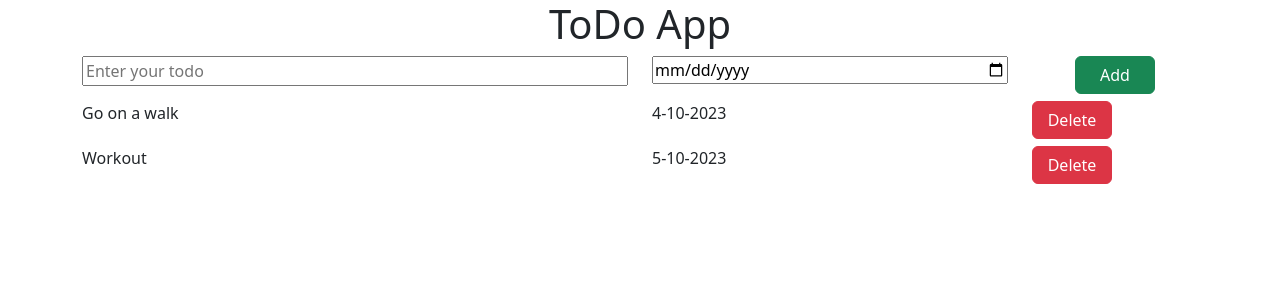
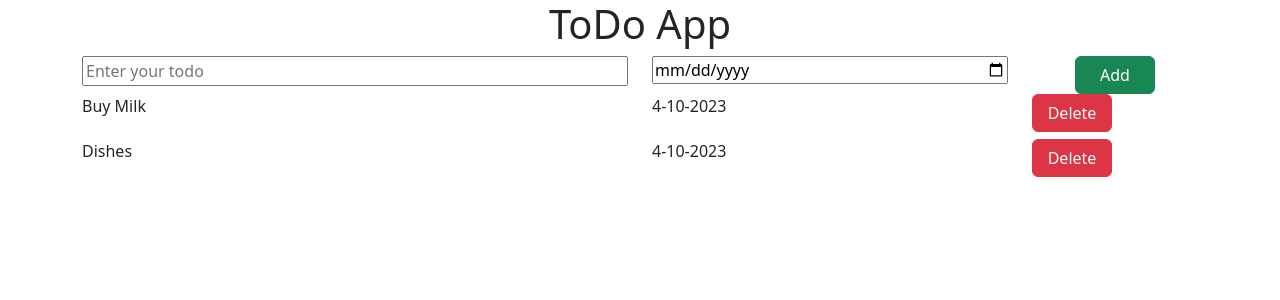
Before and after one commit to Muskan8308/TODO_APP, a React (Vite) app: page / in a window 1280 px wide. Shown: the top 300 px of the page. Built offline with nearby package versions, Linux system fonts and the light colour scheme.

Commit message:
modified version

```diff
--- a/src/App.css
+++ b/src/App.css
@@ -1,23 +1,4 @@
-h1 {
-    font-weight: 700;
-    font-size: 45px;
-    margin : 10px;
-    margin-bottom: 20px;
-}
-
-input {
-    width : 100%;
-}
-
-.items-container {
-    text-align : left;
-}
-
-.kg-row {
-
-    margin : 7px 3px;
-}
-
-.kg-button {
-    min-width: 80px;
-}
+/*
+    All the css has now moved to their modules
+    i.e I am using css modules for each component.
+*/
--- a/src/App.jsx
+++ b/src/App.jsx
@@ -1,19 +1,28 @@
 import AppName from "./components/AppName";
 import Addtodo from "./components/Addtodo";
-import TodoItem1 from "./components/todoItem1";
-import TodoItem2 from "./components/todoItem2";
+import TodoItems from "./components/TodoItems";
 import "./App.css";
 
 function App() {
+
+  const todoItems = [
+  {
+    name : 'Buy Milk',
+    dueDate : "4-10-2023"
+  },
+  {
+    name : 'Dishes',
+    dueDate : "4-10-2023"
+  }
+]
+
   return (
     <div>
       <center className ="todo-container">
         <AppName/>
         <Addtodo/>
-        <div className = "items-container">   {/* convention to use className instead of class */}
-          <TodoItem1></TodoItem1>
-          <TodoItem2></TodoItem2>
-        </div>
+        <TodoItems todoItems={todoItems}></TodoItems>
+
       </center>
     </div>
   );
--- a/src/components/Addtodo.jsx
+++ b/src/components/Addtodo.jsx
@@ -1,3 +1,5 @@
+import css from './Addtodo.module.css';
+
 function Addtodo()
 {
     return (
@@ -10,7 +12,7 @@ function Addtodo()
               <input type="date" placeholder= "Enter your todo"></input>
             </div>
             <div class="col-2">
-              <button type="button" class="btn btn-success kg-button">Add</button>
+              <button type="button" class= {`btn btn-success ${css["kgButton"]}`}>Add</button>
             </div>
           </div>
         </div>
--- /dev/null
+++ b/src/components/Addtodo.module.css
@@ -0,0 +1,7 @@
+input {
+    width : 100%;
+}
+
+.kgButton {
+    min-width: 80px;
+}
--- a/src/components/AppName.jsx
+++ b/src/components/AppName.jsx
@@ -1,3 +1,5 @@
+import styles from './AppName.module.css';
+
 function AppName()
 {
     return  <h1>ToDo App</h1>
--- /dev/null
+++ b/src/components/AppName.module.css
@@ -0,0 +1,6 @@
+h1 {
+    font-weight: 700;
+    font-size: 45px;
+    margin : 10px;
+    margin-bottom: 20px;
+}
--- /dev/null
+++ b/src/components/TodoItem.jsx
@@ -0,0 +1,22 @@
+import css from './TodoItem.module.css'
+
+function TodoItem({todoName, todoDate})
+{
+    return (
+        <div className="container">
+            <div className={`row ${css["kg-row"]}`}>
+                <div className="col-6">
+                    {todoName}
+                </div>
+                <div className="col-4">
+                    {todoDate}
+                </div>
+                <div className="col-2">
+                    <button type="button" className={`btn btn-danger ${css["kg-button"]}`}>Delete</button>
+                </div>
+            </div>
+        </div>
+    )
+}
+
+export default TodoItem;
--- /dev/null
+++ b/src/components/TodoItem.module.css
@@ -0,0 +1,8 @@
+.kg-row {
+
+    margin : 7px 3px;
+}
+
+.kg-button {
+    min-width: 80px;
+}
--- a/src/components/TodoItem1.jsx
+++ /dev/null
@@ -1,20 +0,0 @@
-function TodoItem1()
-{
-    return (
-        <div class="container">
-            <div class="row kg-row">
-                <div class="col-6">
-                    Go on a walk
-                </div>
-                <div class="col-4">
-                    4-10-2023
-                </div>
-                <div class="col-2">
-                    <button type="button" class="btn btn-danger kg-button">Delete</button>
-                </div>
-            </div>
-        </div>
-      );
-}
-
-export default TodoItem1;
--- a/src/components/TodoItem2.jsx
+++ /dev/null
@@ -1,20 +0,0 @@
-function TodoItem2()
-{
-    return (
-        <div class="container">
-            <div class="row kg-row">
-                <div class="col-6">
-                    Workout
-                </div>
-                <div class="col-4">
-                    5-10-2023
-                </div>
-                <div class="col-2">
-                    <button type="button" class="btn btn-danger kg-button">Delete</button>
-                </div>
-            </div>
-        </div>
-    )
-}
-
-export default TodoItem2;
--- /dev/null
+++ b/src/components/TodoItems.jsx
@@ -0,0 +1,17 @@
+import TodoItem from "./TodoItem";
+import css from './TodoItems.module.css';
+
+function TodoItems({todoItems})
+{
+    return <>
+        <div className = {css["items-container"]}>   {/* convention to use className instead of class */}
+            {
+                todoItems.map(item => <TodoItem todoName = {item.name} todoDate ={item.dueDate}></TodoItem>
+                )
+            }
+        </div>
+    </>
+
+}
+
+export default TodoItems;
--- /dev/null
+++ b/src/components/TodoItems.module.css
@@ -0,0 +1,3 @@
+.items-container {
+    text-align : left;
+}
```
